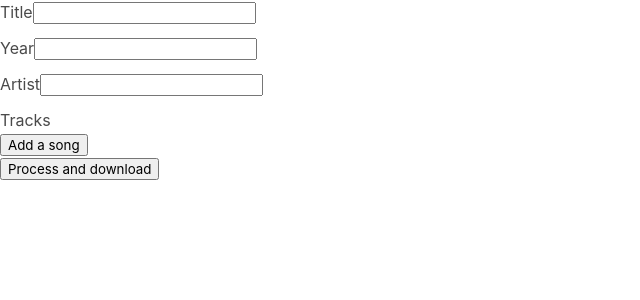
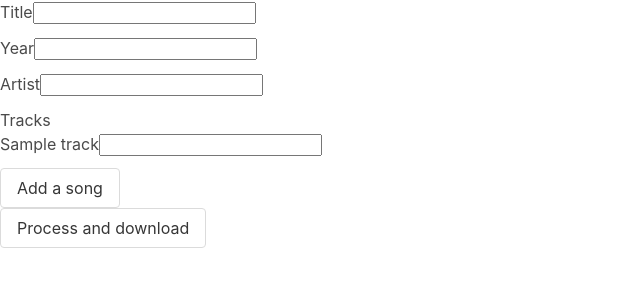
Before and after one commit to vindotski/tagtape, a Symfony app: template templates/main/index.html.twig in a window 1280 px wide. Shown: the top 300 px of the page, without its empty margins (0-640 px from the left). Run offline with Twig, Linux system fonts and the light colour scheme; the template is opened without the code that fills it: most values are stand-ins (such as "Sample title", 1, 10 or a date in 2020); form fields are guessed from the names that the template uses; style sheets or scripts are compiled from the project's sources; some libraries are stand-ins or nearby versions.

Commit message:
Fix tracks form rendering issue

```diff
--- a/templates/main/index.html.twig
+++ b/templates/main/index.html.twig
@@ -4,15 +4,20 @@
 
 {% block body %}
 	{{ form_start(form) }}
+  {{ form_errors(form) }}
 	{{ form_row(form.title) }}
 	{{ form_row(form.year) }}
 	{{ form_row(form.artist) }}
   <div>
     {{ form_label(form.tracks) }}
     <ul class="tracks" data-prototype="{{ form_widget(form.tracks.vars.prototype)|e('html_attr') }}">
+      {{ form_errors(form.tracks) }}
+      {% for track in form.tracks %}
+          <li>{{ form_row(track) }}</li>
+      {% endfor %}
     </ul>
   </div>
-  <button>Process and download</button>
+  <button class="button">Process and download</button>
 	{{ form_end(form) }}
 {% endblock %}
 
@@ -27,7 +32,7 @@
     var $collectionHolder;
 
     // setup an "add a tag" link
-    var $addTagButton = $('<button type="button" class="add_tag_link">Add a song</button>');
+    var $addTagButton = $('<button type="button" class="button add_tag_link">Add a song</button>');
     var $newLinkLi = $('<li></li>').append($addTagButton);
 
     jQuery(document).ready(function() {
```
